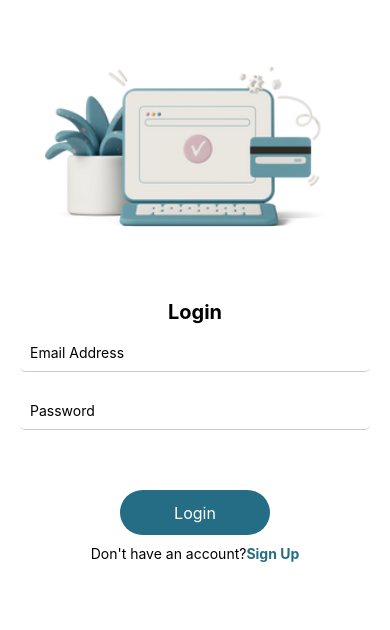
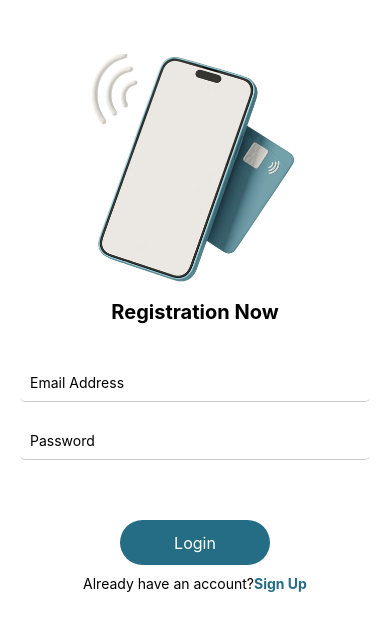
Before and after one commit to ibnTofajjal/NoteApp, a React Native app: screen /Signup in a window 390 px wide. Shown: the top 630 px of the page. Built offline with nearby package versions, Linux system fonts and the light colour scheme.

Commit message:
Fix Navigation Issue

```diff
--- a/App.js
+++ b/App.js
@@ -36,7 +36,7 @@ function App() {
         ) : (
           <>
             <Stack.Screen name="Signin" component={Signin} />
-            <Stack.Screen name="SignUp" component={SignUp} />
+            <Stack.Screen name="Signup" component={SignUp} />
           </>
         )}
       </Stack.Navigator>
--- a/src/screens/SignUp.jsx
+++ b/src/screens/SignUp.jsx
@@ -12,16 +12,16 @@ import {
 import React from "react";
 import MyButton from "../components/MyButton";
 
-const SignUp = () => {
+const SignUp = ({ navigation }) => {
   return (
     <>
       <SafeAreaView style={{ flex: 1 }}>
         <Image
-          source={require("../../assets/images/Login.png")}
+          source={require("../../assets/images/singUp.png")}
           style={styles.imageStyle}
           resizeMode="contain"
         />
-        <Text style={styles.imgTitle}>Create a account</Text>
+        <Text style={styles.imgTitle}>Registration Now</Text>
 
         {/* Inputs and Buttons --------------------------------- */}
         <View>
@@ -46,7 +46,11 @@ const SignUp = () => {
               title={"Login"}
               customStyle={{ alignSelf: "center", marginTop: 50 }}
             />
-            <Pressable>
+            <Pressable
+              onPress={() => {
+                navigation.navigate("Signin");
+              }}
+            >
               <Text>
                 Already have an account?
                 <Text style={{ color: "#256D85", fontWeight: "bold" }}>
@@ -65,14 +69,16 @@ export default SignUp;
 
 const styles = StyleSheet.create({
   imageStyle: {
-    width: 300,
-    height: 300,
+    width: 250,
+    height: 250,
     alignSelf: "center",
+    marginTop: 50,
   },
   imgTitle: {
     textAlign: "center",
     fontSize: 20,
     fontWeight: "bold",
+    marginBottom: 30,
   },
 
   //   inputStyle and Button style
--- a/src/screens/Signin.jsx
+++ b/src/screens/Signin.jsx
@@ -21,7 +21,7 @@ const Signin = ({ navigation }) => {
           style={styles.imageStyle}
           resizeMode="contain"
         />
-        <Text style={styles.imgTitle}>Login</Text>
+        <Text style={styles.imgTitle}>Login Your Account</Text>
 
         {/* Inputs and Buttons --------------------------------- */}
         <View>
@@ -48,7 +48,7 @@ const Signin = ({ navigation }) => {
             />
             <Pressable
               onPress={() => {
-                navigation.navigate("SingUp");
+                navigation.navigate("Signup");
               }}
             >
               <Text>
@@ -77,6 +77,7 @@ const styles = StyleSheet.create({
     textAlign: "center",
     fontSize: 20,
     fontWeight: "bold",
+    marginBottom: 30,
   },
 
   //   inputStyle and Button style
```
Also changed, not shown: assets/images/Login.png, assets/images/singUp.png (added).
